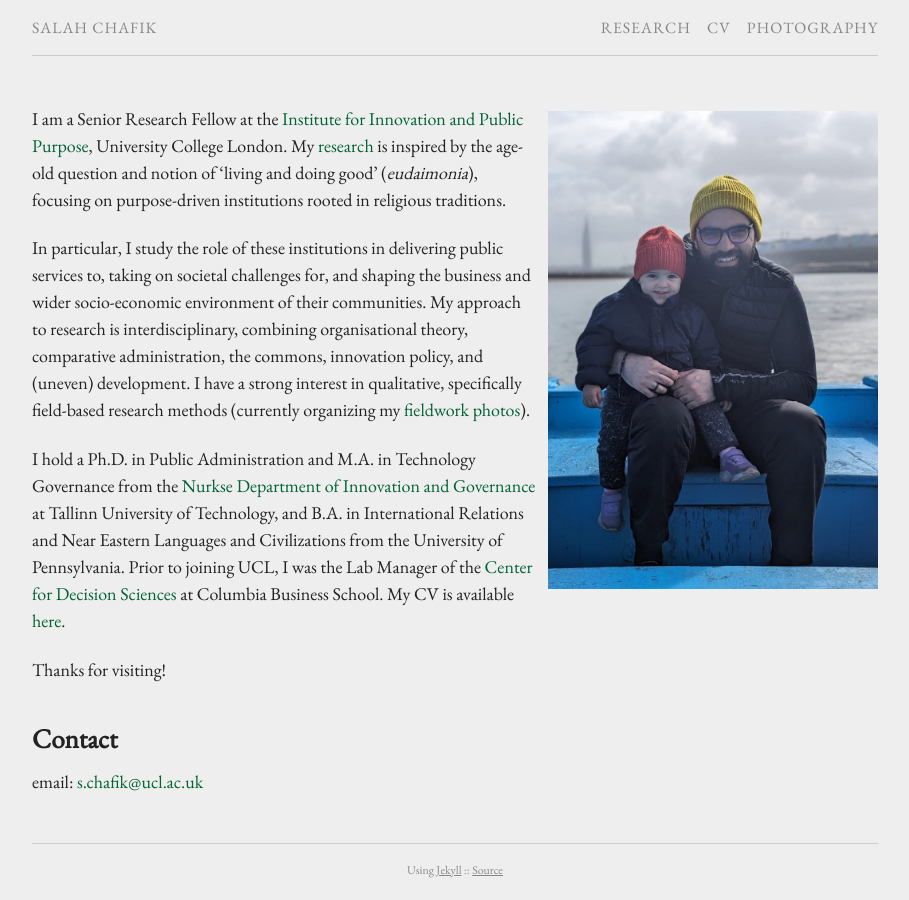
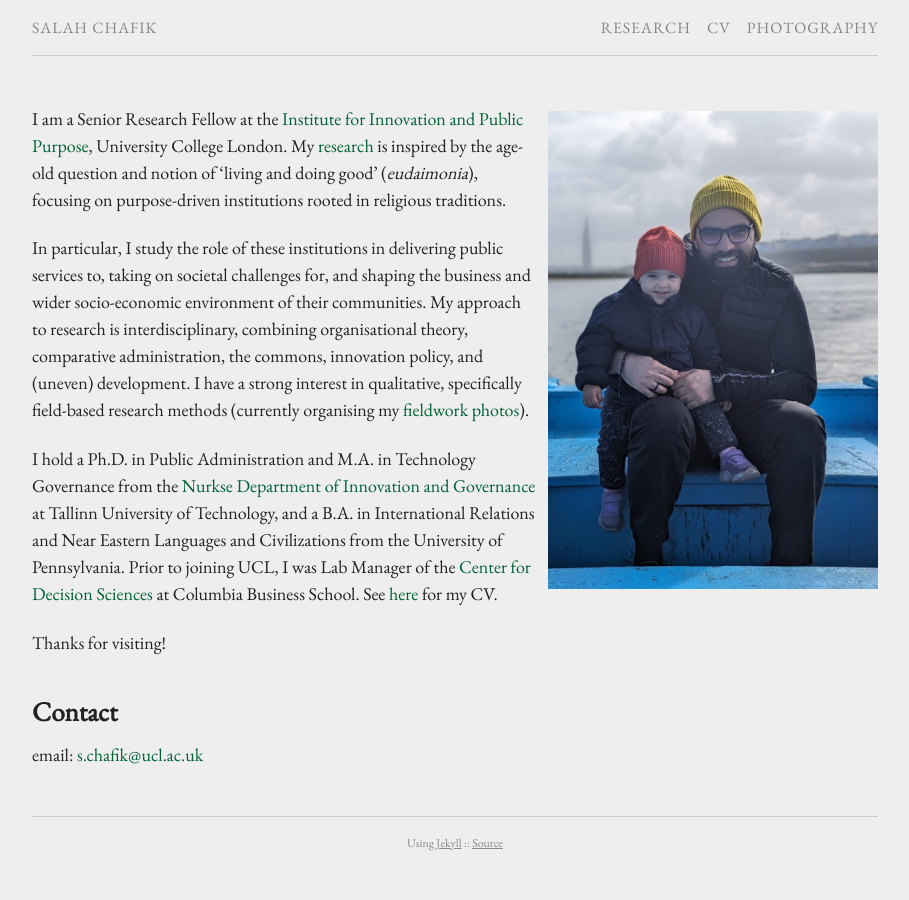
Before and after one commit to schafik/schafik.github.io, a Jekyll site: the page built from index.md, in a window 1280 px wide. Shown: the whole page, without its empty margins (185-1094 px from the left). Built offline with Jekyll 4.4.1, drawn with Linux system fonts in a browser that asks for light colours; comment, search, counter and statistics services are not loaded.

Commit message:
Update index.md

```diff
--- a/index.md
+++ b/index.md
@@ -8,9 +8,9 @@ permalink: /
 
 I am a Senior Research Fellow at the [Institute for Innovation and Public Purpose], University College London. My [research] is inspired by the age-old question and notion of ‘living and doing good’ (*eudaimonia*), focusing on purpose-driven institutions rooted in religious traditions.
 
-In particular, I study the role of these institutions in delivering public services to, taking on societal challenges for, and shaping the business and wider socio-economic environment of their communities. My approach to research is interdisciplinary, combining organisational theory, comparative administration, the commons, innovation policy, and (uneven) development. I have a strong interest in qualitative, specifically field-based research methods (currently organizing my [fieldwork photos]).
+In particular, I study the role of these institutions in delivering public services to, taking on societal challenges for, and shaping the business and wider socio-economic environment of their communities. My approach to research is interdisciplinary, combining organisational theory, comparative administration, the commons, innovation policy, and (uneven) development. I have a strong interest in qualitative, specifically field-based research methods (currently organising my [fieldwork photos]).
 
-I hold a Ph.D. in Public Administration and M.A. in Technology Governance from the [Nurkse Department of Innovation and Governance] at Tallinn University of Technology, and B.A. in International Relations and Near Eastern Languages and Civilizations from the University of Pennsylvania. Prior to joining UCL, I was the Lab Manager of the [Center for Decision Sciences] at Columbia Business School. My CV is available [here].
+I hold a Ph.D. in Public Administration and M.A. in Technology Governance from the [Nurkse Department of Innovation and Governance] at Tallinn University of Technology, and a B.A. in International Relations and Near Eastern Languages and Civilizations from the University of Pennsylvania. Prior to joining UCL, I was Lab Manager of the [Center for Decision Sciences] at Columbia Business School. See [here] for my CV.
 
 Thanks for visiting!
 
```
